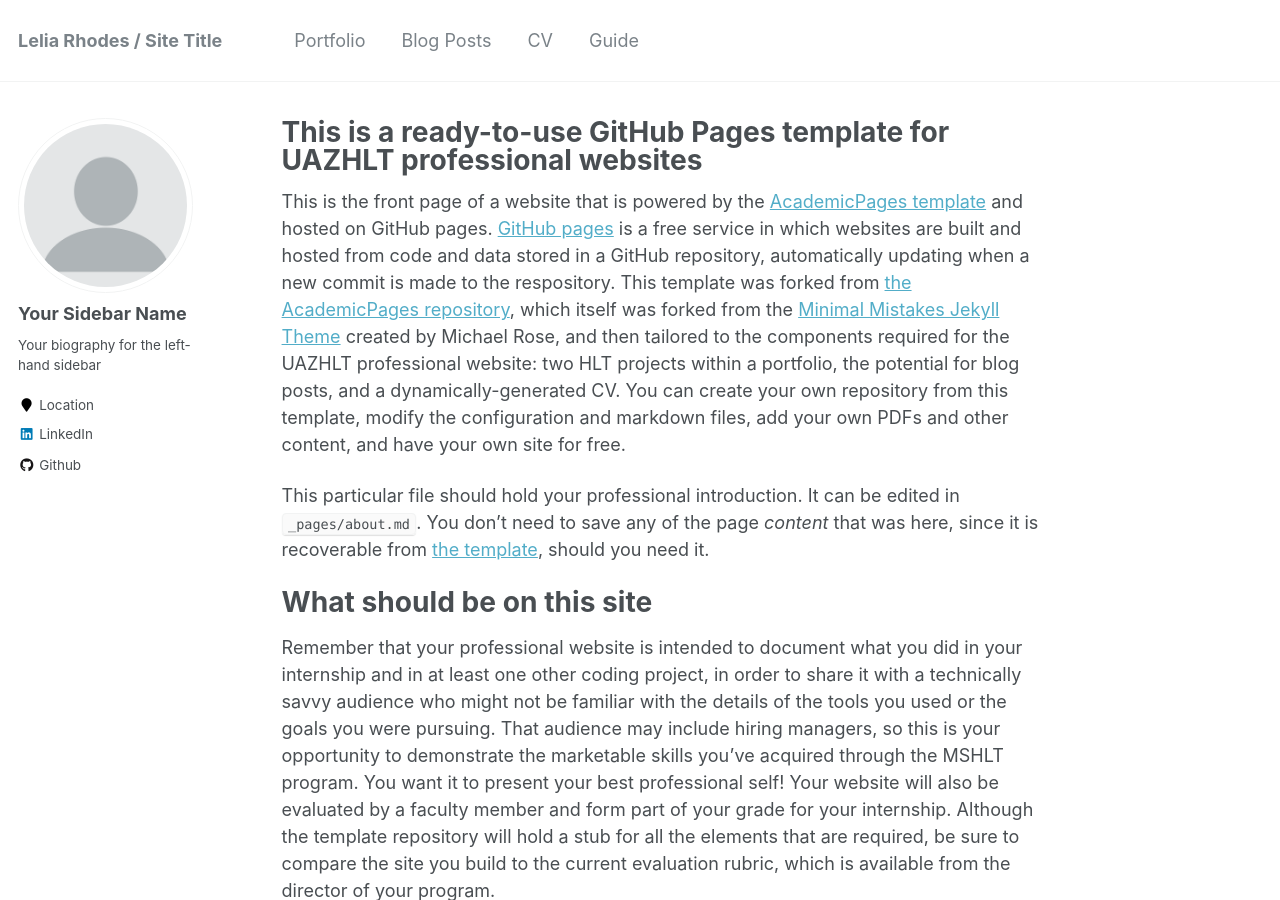
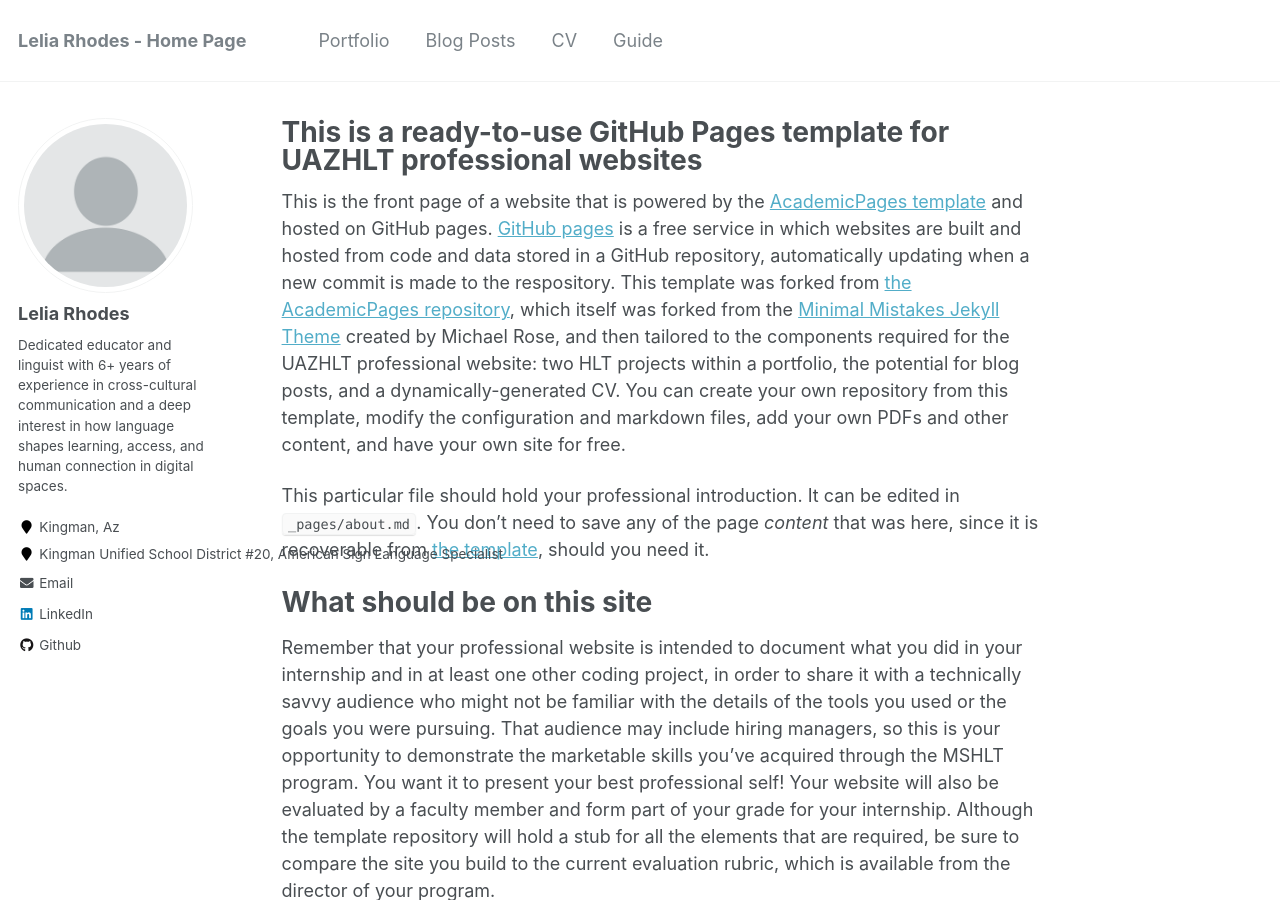
Before and after one commit to leliarhodes72/leliarhodes72.github.io, a Jekyll site: the page built from _pages/about.md, in a window 1280 px wide and 900 px high. Built offline with Jekyll 4.4.1, drawn with Linux system fonts in a browser that asks for light colours.

Commit message:
finish _config.yml
Finished the structure and inputs for _config.yml

```diff
--- a/_config.yml
+++ b/_config.yml
@@ -7,10 +7,10 @@
 
 # Site Settings
 locale                   : "en-US"
-title                    : "Lelia Rhodes / Site Title"
+title                    : "Lelia Rhodes - Home Page"
 title_separator          : "-"
 name                     : &name "Lelia (Elle) Rhodes"
-description              : &description "Dedicated educator and linguist with 6+ years of experience in cross-cultural communication and a deep interest in how language shapes learning, access, and human connection in digital spaces."
+description              : &description "personal description"
 url                      : https://leliarhodes.github.io # the base hostname & protocol for your site e.g. "https://mmistakes.github.io"
 baseurl                  : "" # the subpath of your site, e.g. "/blog"
 repository               : "leliarhodes72/leliarhodes.github.io"
@@ -80,41 +80,41 @@ analytics:
 
 # Site Author
 author:
-  name             : "Your Sidebar Name"
+  name             : "Lelia Rhodes"
   avatar           : "profile.png"
-  bio              : "Your biography for the left-hand sidebar"
-  location         : "Location"
-  employer         :
-  pubmed           :
-  googlescholar    :
-  email            :
-  researchgate     :
-  uri              :
-  bitbucket        :
-  codepen          :
-  dribbble         :
-  flickr           :
-  facebook         :
-  foursquare       :
+  bio              : "Dedicated educator and linguist with 6+ years of experience in cross-cultural communication and a deep interest in how language shapes learning, access, and human connection in digital spaces."
+  location         : "Kingman, Az"
+  employer         : "Kingman Unified School District #20, American Sign Language Specialist"
+  #pubmed           :
+  #googlescholar    :
+  email            : "leliarhodes72@gmail.com"
+  #researchgate     :
+  #uri              :
+  #bitbucket        :
+  #codepen          :
+  #dribbble         :
+  #flickr           :
+  #facebook         :
+  #foursquare       :
   github           : "leliarhodes72"
-  google_plus      :
-  keybase          :
-  instagram        :
-  impactstory      :
-  lastfm           :
+  #google_plus      :
+  #keybase          :
+  #instagram        :
+  #impactstory      :
+  #lastfm           :
   linkedin         : "linkedin.com/in/leliarhodes"
-  orcid            :
-  pinterest        :
-  soundcloud       :
-  stackoverflow    :
-  steam            :
-  tumblr           :
-  twitter          :
-  vine             :
-  weibo            :
-  xing             :
-  youtube          :
-  wikipedia        :
+  #orcid            :
+  #pinterest        :
+  #soundcloud       :
+  #stackoverflow    :
+  #steam            :
+  #tumblr           :
+  #twitter          :
+  #vine             :
+  #weibo            :
+  #xing             :
+  #youtube          :
+  #wikipedia        :
 
 
 # Reading Files
```
